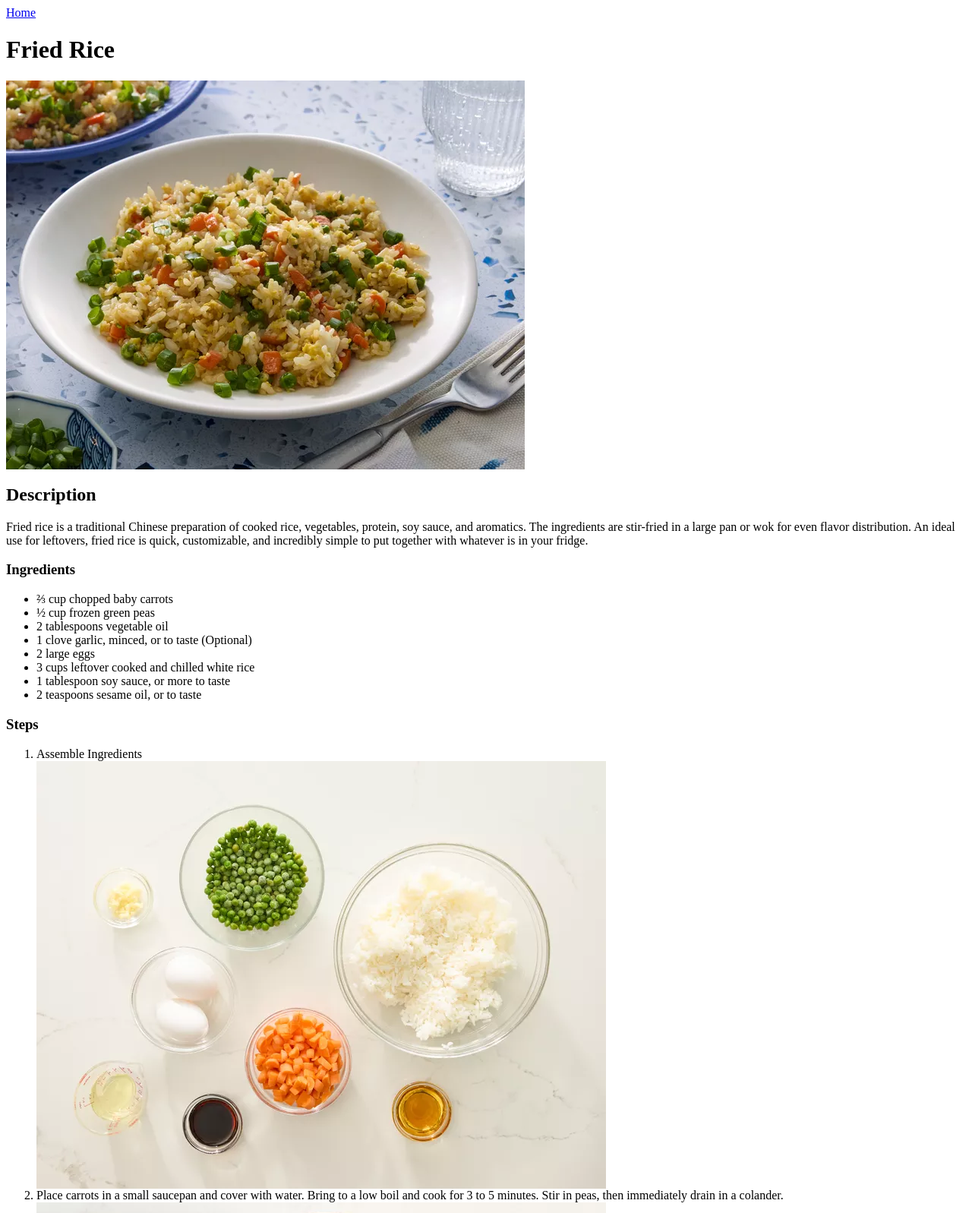
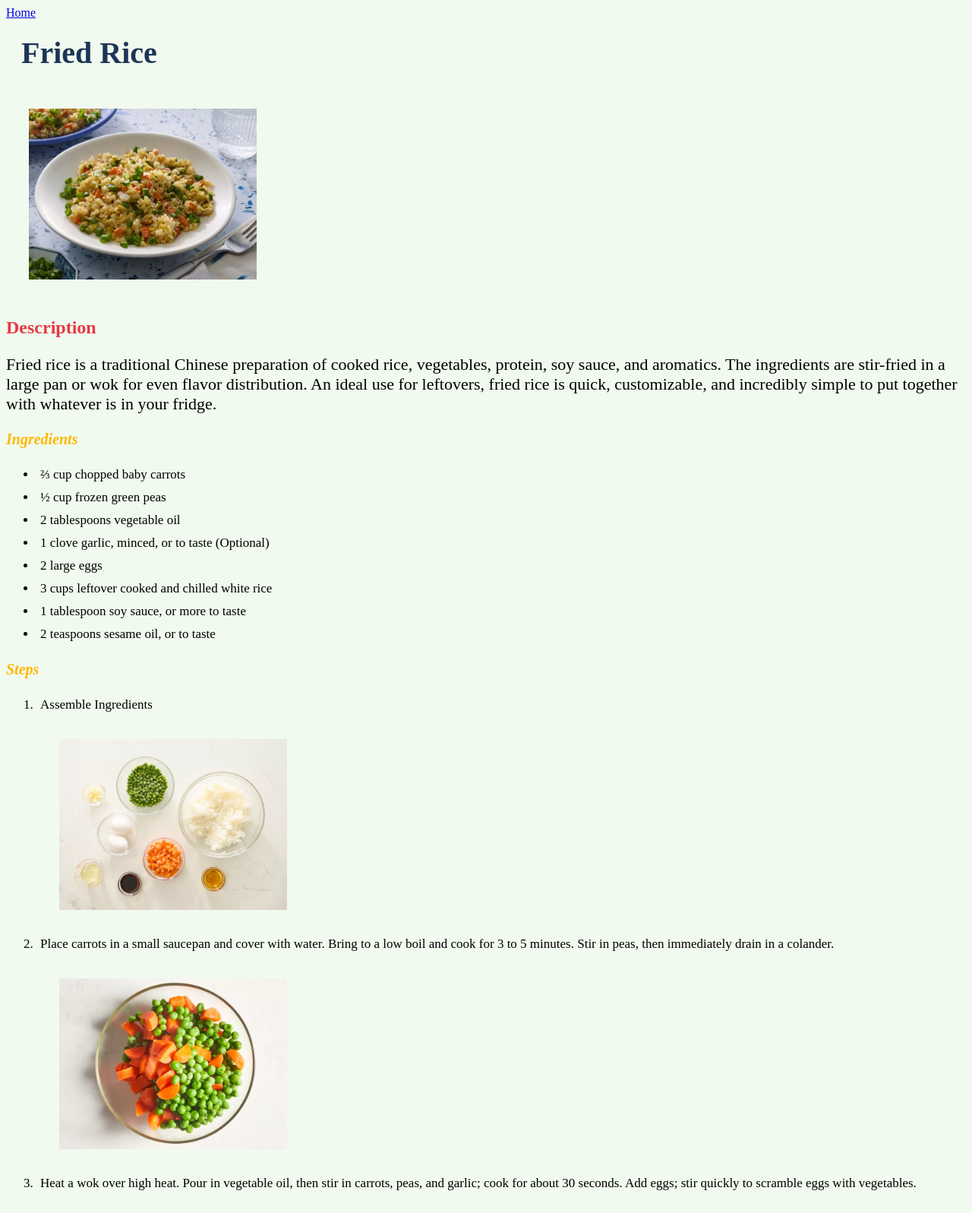
Before and after one commit to PushpendraTyagi57/odin-recipes, a plain HTML site: page recipes/friedrice.html in a window 1280 px wide. Shown: the top 1597 px of the page at 76% size. Drawn offline with Linux system fonts and the light colour scheme.

Commit message:
Modified odin-recipes and added style.css to beautify it

```diff
--- a/recipes/friedrice.html
+++ b/recipes/friedrice.html
@@ -5,11 +5,12 @@
 <head>
     <meta charset="UTF-8">
     <title>Fried Rice</title>
+    <link rel="stylesheet" href="../style.css">
 </head>
 
 <body>
     <h1>Fried Rice</h1>
-    <img src="../images/friedrice.jpg" alt="Fried Rice">
+    <img class="recipe_image" src="../images/friedrice.jpg" alt="Fried Rice">
     <h2>Description</h2>
     <p>Fried rice is a traditional Chinese preparation of cooked rice, vegetables, protein, soy sauce, and aromatics.
         The ingredients are stir-fried in a large pan or wok for even flavor distribution. An ideal use for leftovers,
@@ -28,17 +29,17 @@
     <h3>Steps</h3>
     <ol>
         <li>Assemble Ingredients</li>
-        <img src="../images/assemble.jpg">
+        <img class="recipe_image" src="../images/assemble.jpg">
         <li>Place carrots in a small saucepan and cover with water. Bring to a low boil and cook for 3 to 5 minutes.
             Stir in peas, then immediately drain in a colander.</li>
-        <img src="../images/step2.jpg">
+        <img class="recipe_image" src="../images/step2.jpg">
         <li>Heat a wok over high heat. Pour in vegetable oil, then stir in carrots, peas, and garlic; cook for about 30
             seconds. Add eggs; stir quickly to scramble eggs with vegetables.</li>
-        <img src="../images/step3.jpg">
+        <img class="recipe_image" src="../images/step3.jpg">
         <li>Stir in cooked rice. Add soy sauce and toss rice to coat. Drizzle with sesame oil and toss again.</li>
-        <img src="../images/step4.jpg">
+        <img class="recipe_image" src="../images/step4.jpg">
         <li>Serve hot and enjoy!</li>
-        <img src="../images/step5.jpg">
+        <img class="recipe_image " src="../images/step5.jpg">
 
     </ol>
 </body>
--- /dev/null
+++ b/style.css
@@ -0,0 +1,36 @@
+
+
+body {
+    background-color: #f1faee;
+}
+
+h1 {
+    color: #1d3557;
+    font-size: 40px;
+    margin: 20px
+}
+
+.recipe_image {
+    width: 300px;
+    height: auto;
+    padding: 30px
+}
+
+h2 {
+    color: #e63946;
+}
+
+h3 {
+    color: #ffb703;
+    font-style: italic;
+    font-size: 20px;
+}
+
+li {
+    padding: 5px;
+    font-size: 17px;
+}
+
+p {
+    font-size: 22px;
+}
```
Also changed, not shown: index.html (+1 -0 lines), recipes/broccoli.html (+6 -5 lines), recipes/chicken.html (+2 -1 lines).
